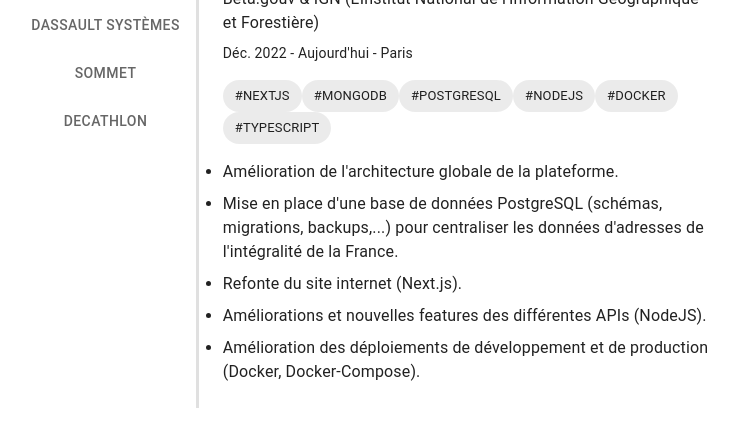
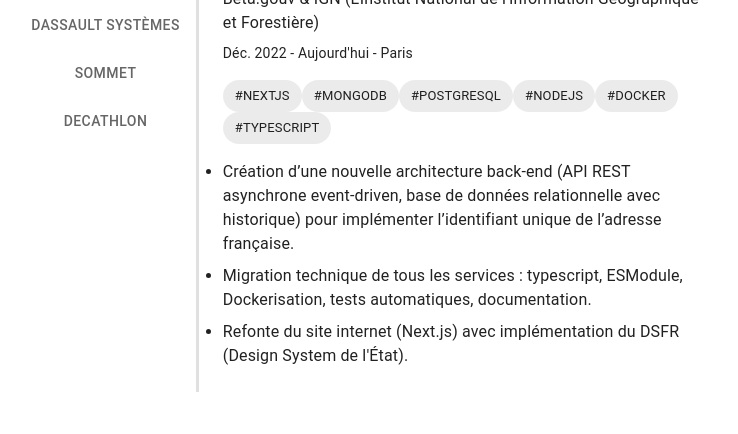
Before and after one commit to antoineludeau/portfolio, a React (Create React App) app: page / in a window 1280 px wide. Shown: the part 4451-4885 px from the top of the page, without its empty margins (263-1001 px from the left). Built offline with nearby package versions, Linux system fonts and the light colour scheme.

Commit message:
Modified job description for beta.gouv experience

```diff
--- a/src/components/organisms/jobs-section.tsx
+++ b/src/components/organisms/jobs-section.tsx
@@ -29,11 +29,9 @@ const jobs = [
       "#TYPESCRIPT",
     ],
     descriptionItems: [
-      `Amélioration de l'architecture globale de la plateforme.`,
-      `Mise en place d'une base de données PostgreSQL (schémas, migrations, backups,...) pour centraliser les données d'adresses de l'intégralité de la France.`,
-      `Refonte du site internet (Next.js).`,
-      `Améliorations et nouvelles features des différentes APIs (NodeJS).`,
-      `Amélioration des déploiements de développement et de production (Docker, Docker-Compose).`,
+      `Création d’une nouvelle architecture back-end (API REST asynchrone event-driven, base de données relationnelle avec historique) pour implémenter l’identifiant unique de l’adresse française.`,
+      `Migration technique de tous les services : typescript, ESModule, Dockerisation, tests automatiques, documentation.`,
+      `Refonte du site internet (Next.js) avec implémentation du DSFR (Design System de l'État).`,
     ],
   },
   {
```
